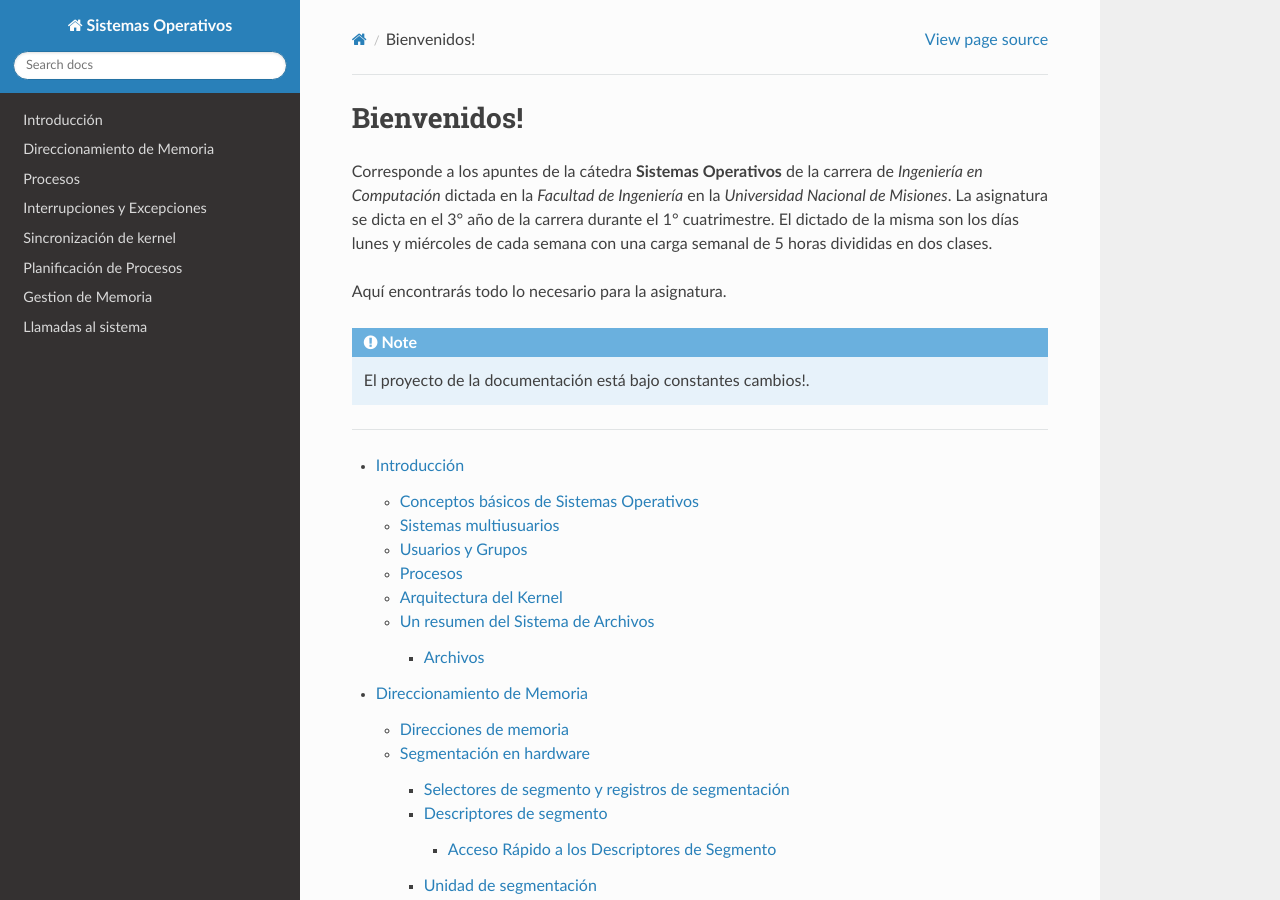
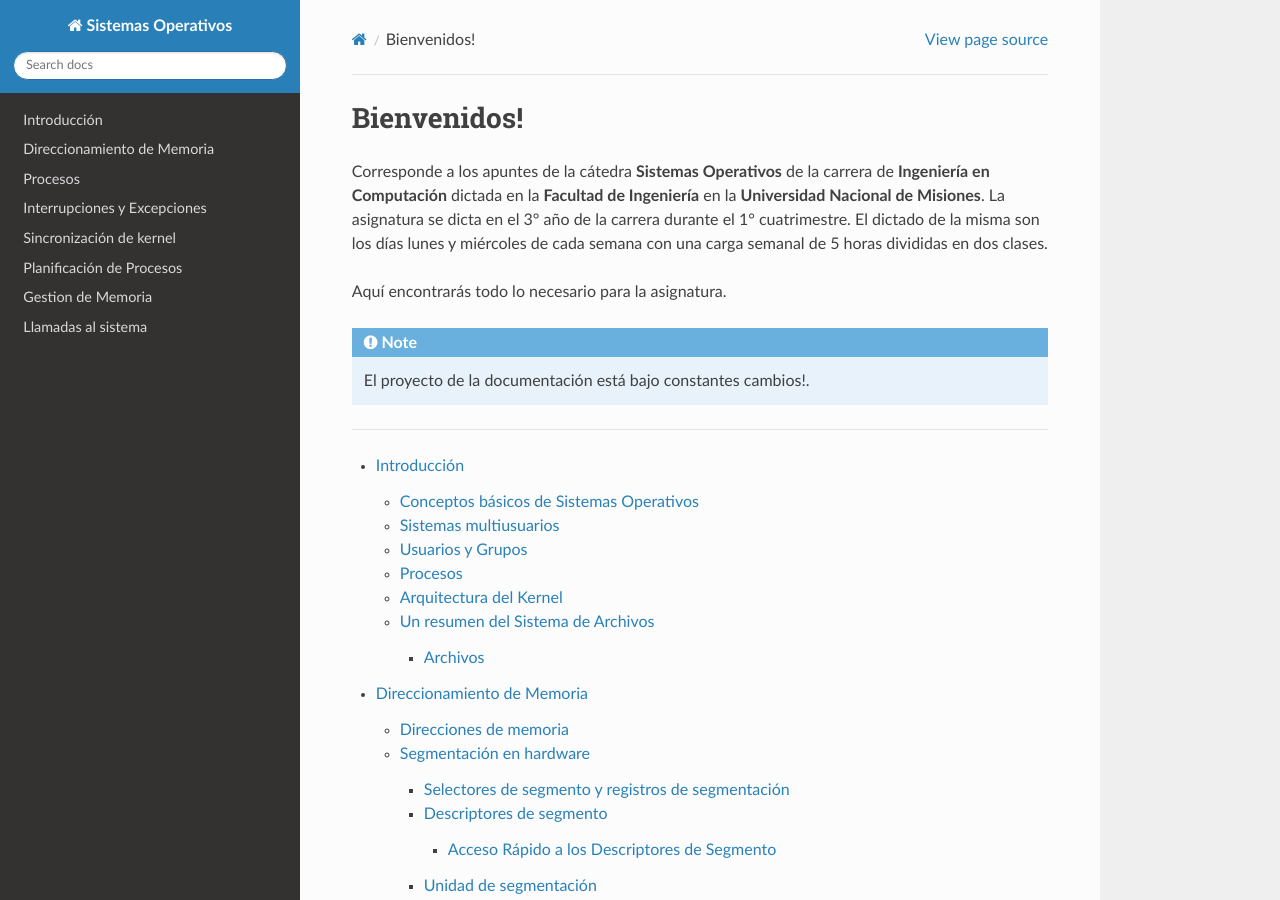
Before and after one commit to educonstantin/so, a Sphinx documentation site: the page built from docs/source/index.rst, in a window 1280 px wide and 900 px high. Built offline with Sphinx 7.4.7 and the Read the Docs theme 3.1.0, drawn with Linux system fonts in a browser that asks for light colours.

```diff
--- a/docs/source/index.rst
+++ b/docs/source/index.rst
@@ -2,8 +2,8 @@ Bienvenidos!
 ===========
 
 Corresponde a los apuntes de la cátedra **Sistemas Operativos** de la carrera de
-*Ingeniería en Computación* dictada en la *Facultad de Ingeniería* en la
-*Universidad Nacional de Misiones*.
+**Ingeniería en Computación** dictada en la **Facultad de Ingeniería** en la
+**Universidad Nacional de Misiones**.
 La asignatura se dicta en el 3° año de la carrera durante el 1° cuatrimestre.
 El dictado de la misma son los días lunes y miércoles de cada semana con una
 carga semanal de 5 horas divididas en dos clases.
```
